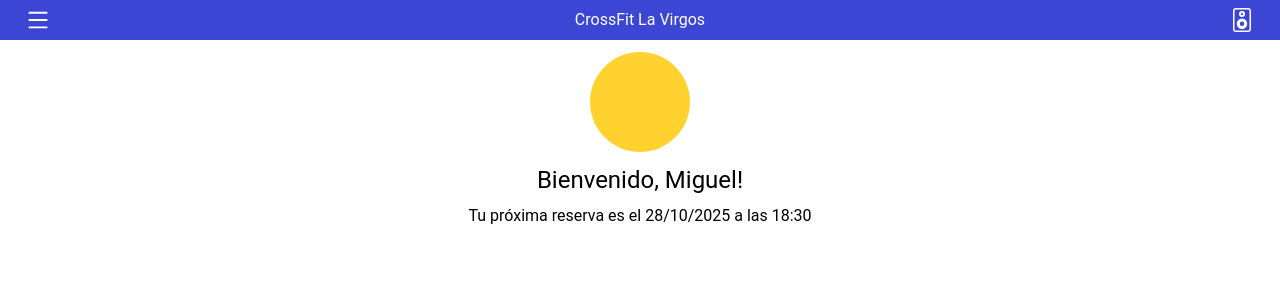
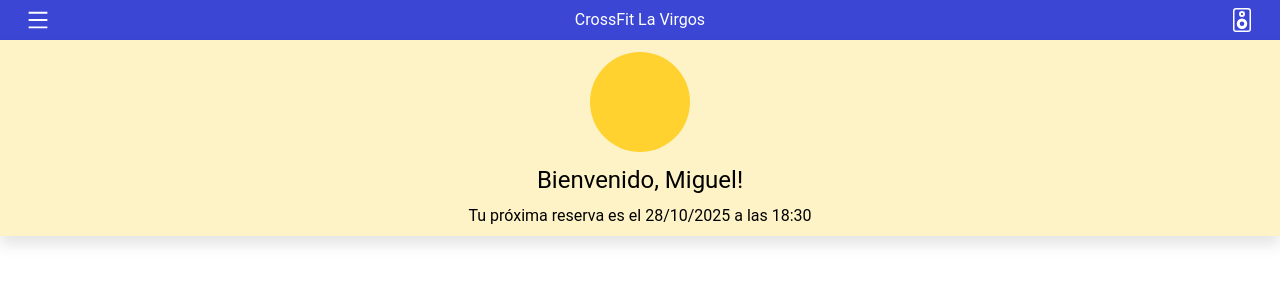
Before and after one commit to cperefer/boxUp_frontend, a React (Vite) app: page / in a window 1280 px wide. Shown: the top 300 px of the page. Built offline with nearby package versions, Linux system fonts and the light colour scheme.

Commit message:
feat: added styling to WelcomeUser component

```diff
--- a/src/Dashboard.tsx
+++ b/src/Dashboard.tsx
@@ -3,7 +3,7 @@ import { WelcomeUser } from "./WelcomeUser"
 export const Dashboard = () => {
   return (
     <div>
-      <div className="flex flex-col items-center">
+      <div>
         <WelcomeUser />
       </div>
     </div>
--- a/src/WelcomeUser.tsx
+++ b/src/WelcomeUser.tsx
@@ -1,10 +1,10 @@
 export const WelcomeUser = () => {
   return (
-    <>
+    <section className="flex flex-col items-center bg-amber-100 w-full drop-shadow-xl pb-2">
       <div className="w-25 h-25 rounded-full bg-amber-300 my-3">
       </div>
       <p className="text-2xl pb-2">Bienvenido, Miguel!</p>
       <p>Tu próxima reserva es el 28/10/2025 a las 18:30</p>
-    </>
+    </section>
   )
 }
```
